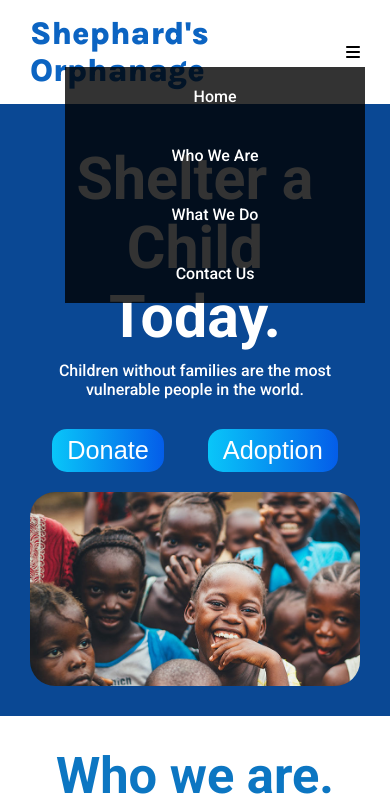
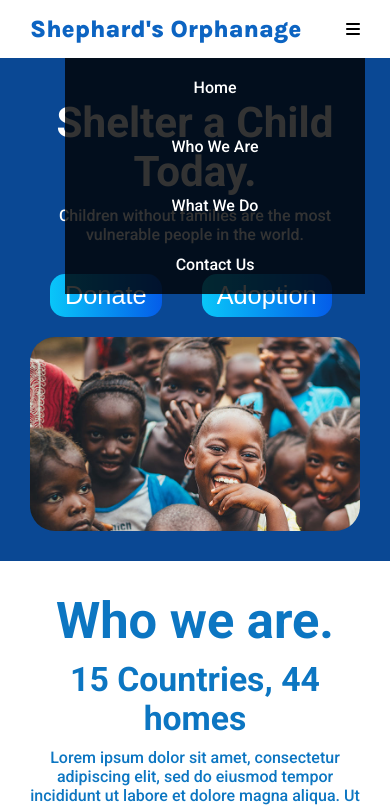
Before and after one commit to ellacmd/Shephard, a plain HTML site: page index.html in a window 390 px wide. Both pictures are taken after a click on the element 353 px from the left and 52 px from the top of the page. Shown: the top 807 px of the page. Drawn offline with Linux system fonts and the light colour scheme.

Commit message:
minor fixes to hamburger menu and logo text

```diff
--- a/css/style.css
+++ b/css/style.css
@@ -41,7 +41,7 @@ body {
 .mobile-nav-items {
   display: none;
   position: absolute;
-  top: 67px;
+  top: 58px;
   right: 25px;
   width: 300px;
 }
@@ -249,6 +249,15 @@ p a {
   justify-content: center;
   align-items: center;
 }
+h1{
+  font-size: 5vh;
+}
+.logo-text{
+  font-size: 1.5rem;
+}
+.logo-text2{
+  font-size: 3vh;
+}
 #about{
   flex-direction: column;
 }
@@ -263,4 +272,8 @@ p a {
 .info{
   width: unset;
 }
+.buttons{
+  display: flex;
+  flex-direction: row;
 }
+}
--- a/index.html
+++ b/index.html
@@ -21,20 +21,22 @@
     <header>
       <nav>
         <ul>
-          <div class="nav"> <div class="logo">
+          <div class="nav">
+            <div class="logo">
               <li class="logo-text">Shephard's Orphanage</li>
             </div>
             <div class="hamburger" id="hamburger">
               <i class="fa fa-bars" aria-hidden="true"></i>
             </div>
-          <div class="nav-items desktop-nav-items" id='desktop-nav-items'>
-            <li  class="nav-item"><a href="#home">Home</a></li>
+            <div class="nav-items desktop-nav-items" id="desktop-nav-items">
+              <li class="nav-item"><a href="#home">Home</a></li>
               <li class="nav-item"><a href="#about">Who We Are</a></li>
               <li class="nav-item"><a href="#what-we-do">What We Do</a></li>
               <li class="nav-item"><a href="#contact-us">Contact Us</a></li>
-          </div></div>
+            </div>
+          </div>
 
-          <div class="mobile-nav-items" id='mobile-nav-items'>
+          <div class="mobile-nav-items" id="mobile-nav-items">
             <li><a href="#home">Home</a></li>
             <li><a href="#about">Who We Are</a></li>
             <li><a href="#what-we-do">What We Do</a></li>
@@ -52,8 +54,10 @@
               Children without families are the most vulnerable people in the
               world.
             </p>
+            <div class="buttons">
               <button class="donate-btn">Donate</button>
               <button class="adopt-btn">Adoption</button>
+            </div>
           </div>
         </div>
         <div class="home-image">
```
Lines whose indentation alone changed are shown as unchanged.
